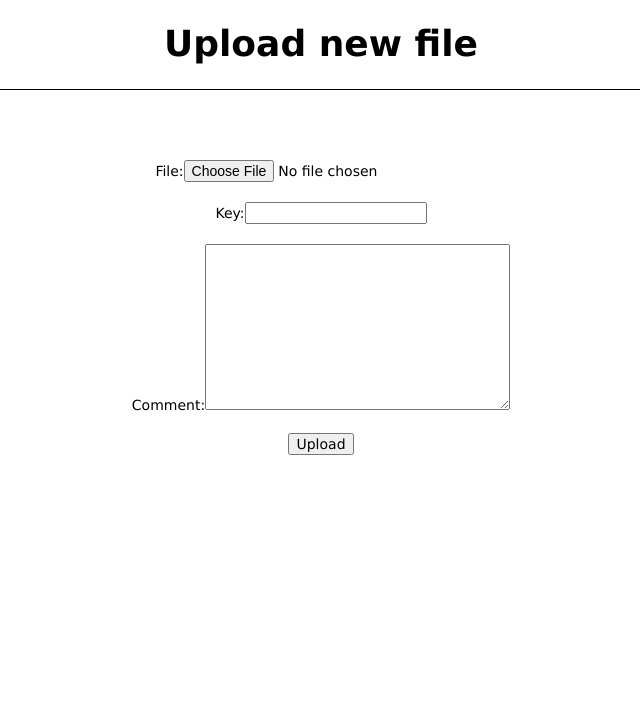
After one commit to Shekeen/DataUploader, a Django app: template StorageProxy/templates/StorageProxy/upload.html in a window 1280 px wide. The commit adds this page. Shown: the top 715 px of the page, without its empty margins (319-959 px from the left). Run offline with Django 3.2, Linux system fonts and the light colour scheme; the template is opened without the code that fills it: values that come from a table or form of the project are taken from there, others are empty.

Commit message:
Created upload page

```diff
--- /dev/null
+++ b/StorageProxy/forms.py
@@ -0,0 +1,17 @@
+from django import forms
+
+
+class UploadForm(forms.Form):
+    key = forms.CharField(
+        label='Key',
+        min_length=1,
+        max_length=1000,
+    )
+    comment = forms.CharField(
+        label='Comment',
+        widget=forms.Textarea,
+    )
+    file = forms.FileField(
+        label='File',
+        allow_empty_file=False,
+    )
--- a/StorageProxy/templates/StorageProxy/all_data.html
+++ b/StorageProxy/templates/StorageProxy/all_data.html
@@ -1,7 +1,4 @@
 {% extends "basic.html" %}
-
-{% block extra_stylesheets %}
-{% endblock %}
 
 {% block title %}
     Storage | Files in storage (page {{ page_num }})
--- /dev/null
+++ b/StorageProxy/templates/StorageProxy/upload.html
@@ -0,0 +1,21 @@
+{% extends "basic.html" %}
+
+{% block title %}
+Storage | Upload file
+{% endblock %}
+
+{% block header %}
+Upload new file
+{% endblock %}
+
+{% block content %}
+    <div class="upload">
+    <form action="{% url "api-upload" %}" method="post">
+        {% csrf_token %}
+        <div class="form-field">{{ form.file.errors }}{{ form.file.label_tag }}{{ form.file }}</div>
+        <div class="form-field">{{ form.key.errors }}{{ form.key.label_tag }}{{ form.key }}</div>
+        <div class="form-field">{{ form.comment.errors }}{{ form.comment.label_tag }}{{ form.comment }}</div>
+        <div class="form-field"><input type="submit" value="Upload"/></div>
+    </form>
+    </div>
+{% endblock %}
--- a/StorageProxy/urls.py
+++ b/StorageProxy/urls.py
@@ -8,5 +8,5 @@ urlpatterns = [
     url(r'^upload/$', upload_data),
 
     url(r'^api/list', api_list_data),
-    url(r'^api/upload', api_upload_data),
+    url(r'^api/upload', api_upload_data, name='api-upload'),
 ]
--- a/StorageProxy/views.py
+++ b/StorageProxy/views.py
@@ -1,6 +1,7 @@
 from django.shortcuts import render
 from django.views.decorators.http import require_POST, require_safe
 
+from .forms import UploadForm
 from .models import StoredData
 from .utils import get_page_num_and_size
 
@@ -22,7 +23,10 @@ def list_all_data(request):
 
 @require_safe
 def upload_data(request):
-    pass
+    context = {
+        'form': UploadForm(),
+    }
+    return render(request, 'StorageProxy/upload.html', context=context)
 
 
 @require_safe
--- a/static/css/style.css
+++ b/static/css/style.css
@@ -56,3 +56,15 @@ div.cell {
     padding: 10px;
     border: solid 1px black;
 }
+
+div.upload {
+    width: 1000px;
+    margin-left: auto;
+    margin-right: auto;
+    padding: 10px;
+}
+
+div.form-field {
+    text-align: center;
+    padding: 10px;
+}
```
